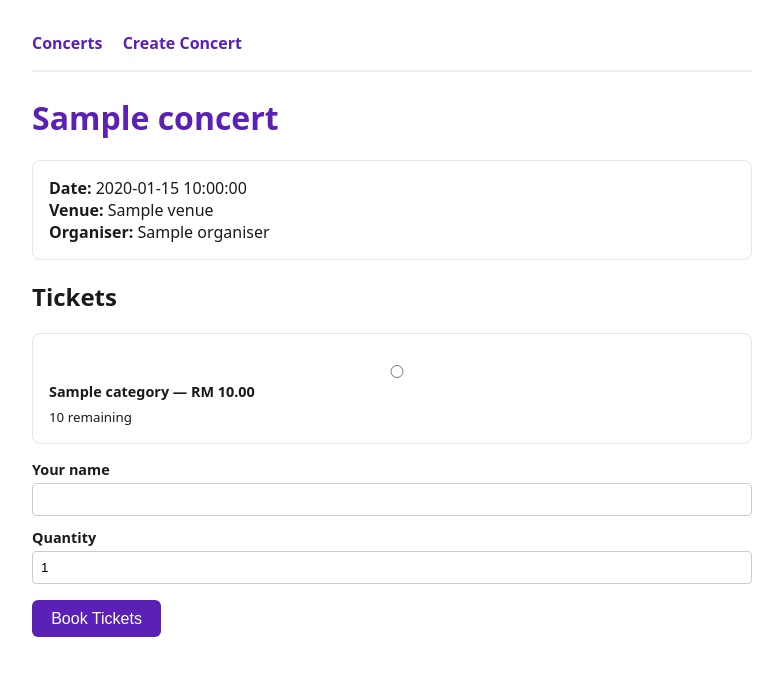
After one commit to w3ih4ng/concert-ticketing-portal, a FastAPI app: template src/concert_portal/templates/concert_detail.html in a window 1280 px wide. The commit adds this page. Shown: the top 676 px of the page, without its empty margins (248-1031 px from the left). Run offline with FastAPI, Linux system fonts and the light colour scheme; the template is opened without the code that fills it: most values are stand-ins (such as "Sample title", 1, 10 or a date in 2020).

Commit message:
feat: add concert details page with ticket selection (US12, US14)

```diff
--- a/src/concert_portal/app.py
+++ b/src/concert_portal/app.py
@@ -152,3 +152,37 @@ def create_booking(
     session.commit()
     session.refresh(booking)
     return booking
+
+
+@app.get("/concerts/{concert_id}", response_class=HTMLResponse)
+def concert_detail_page(
+    concert_id: int,
+    request: Request,
+    session: Session = Depends(get_session),
+) -> HTMLResponse:
+    """US14 — Attendee views concert details and ticket options."""
+    concert = session.get(Concert, concert_id)
+    if concert is None:
+        raise HTTPException(status_code=404, detail="Concert not found")
+
+    tickets = session.exec(select(Ticket).where(Ticket.concert_id == concert_id)).all()
+    return templates.TemplateResponse(
+        request,
+        "concert_detail.html",
+        {"concert": concert, "tickets": list(tickets)},
+    )
+
+
+@app.post("/bookings/new")
+def booking_new_submit(
+    ticket_id: int = Form(...),
+    attendee: str = Form(...),
+    quantity: int = Form(...),
+    session: Session = Depends(get_session),
+) -> RedirectResponse:
+    """Handle the booking form, reusing the same rules as the API."""
+    booking = create_booking(
+        BookingCreate(ticket_id=ticket_id, attendee=attendee, quantity=quantity),
+        session,
+    )
+    return RedirectResponse(url=f"/bookings/{booking.id}", status_code=303)
--- /dev/null
+++ b/src/concert_portal/templates/concert_detail.html
@@ -0,0 +1,39 @@
+{% extends "base.html" %}
+{% block title %}{{ concert.title }}{% endblock %}
+{% block content %}
+<h1>{{ concert.title }}</h1>
+<div class="card">
+  <strong>Date:</strong> {{ concert.date }}<br>
+  <strong>Venue:</strong> {{ concert.venue }}<br>
+  <strong>Organiser:</strong> {{ concert.organiser }}
+</div>
+
+<h2>Tickets</h2>
+{% if tickets %}
+  <form action="/bookings/new" method="post">
+    {% for ticket in tickets %}
+    {% set remaining = ticket.quantity - ticket.sold %}
+    <div class="card">
+      <label>
+        <input type="radio" name="ticket_id" value="{{ ticket.id }}"
+               {% if remaining <= 0 %}disabled{% endif %} required>
+        <strong>{{ ticket.category }}</strong> — RM {{ "%.2f"|format(ticket.price) }}
+      </label>
+      <small>
+        {% if remaining > 0 %}{{ remaining }} remaining{% else %}Sold out{% endif %}
+      </small>
+    </div>
+    {% endfor %}
+
+    <label>Your name</label>
+    <input name="attendee" required>
+
+    <label>Quantity</label>
+    <input name="quantity" type="number" min="1" value="1" required>
+
+    <button type="submit">Book Tickets</button>
+  </form>
+{% else %}
+  <p>No ticket categories available for this concert yet.</p>
+{% endif %}
+{% endblock %}
--- a/src/concert_portal/templates/concerts.html
+++ b/src/concert_portal/templates/concerts.html
@@ -5,7 +5,7 @@
 {% if concerts %}
   {% for concert in concerts %}
   <div class="card">
-    <strong>{{ concert.title }}</strong><br>
+    <strong><a href="/concerts/{{ concert.id }}">{{ concert.title }}</a></strong><br>
     {{ concert.date }} — {{ concert.venue }}<br>
     <small>Organiser: {{ concert.organiser }}</small>
   </div>
--- a/src/concert_ticketing_portal.egg-info/SOURCES.txt
+++ b/src/concert_ticketing_portal.egg-info/SOURCES.txt
@@ -9,6 +9,7 @@ src/concert_ticketing_portal.egg-info/SOURCES.txt
 src/concert_ticketing_portal.egg-info/dependency_links.txt
 src/concert_ticketing_portal.egg-info/requires.txt
 src/concert_ticketing_portal.egg-info/top_level.txt
+tests/test_bookings.py
 tests/test_concerts.py
 tests/test_frontend.py
 tests/test_health.py
```
